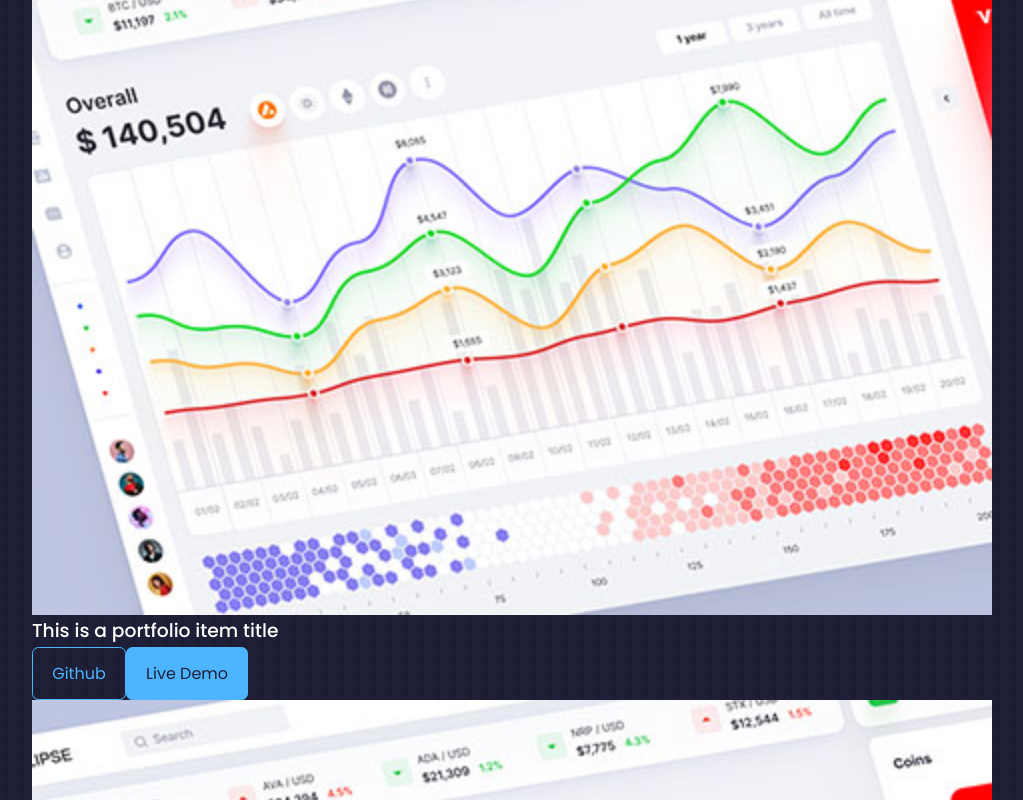
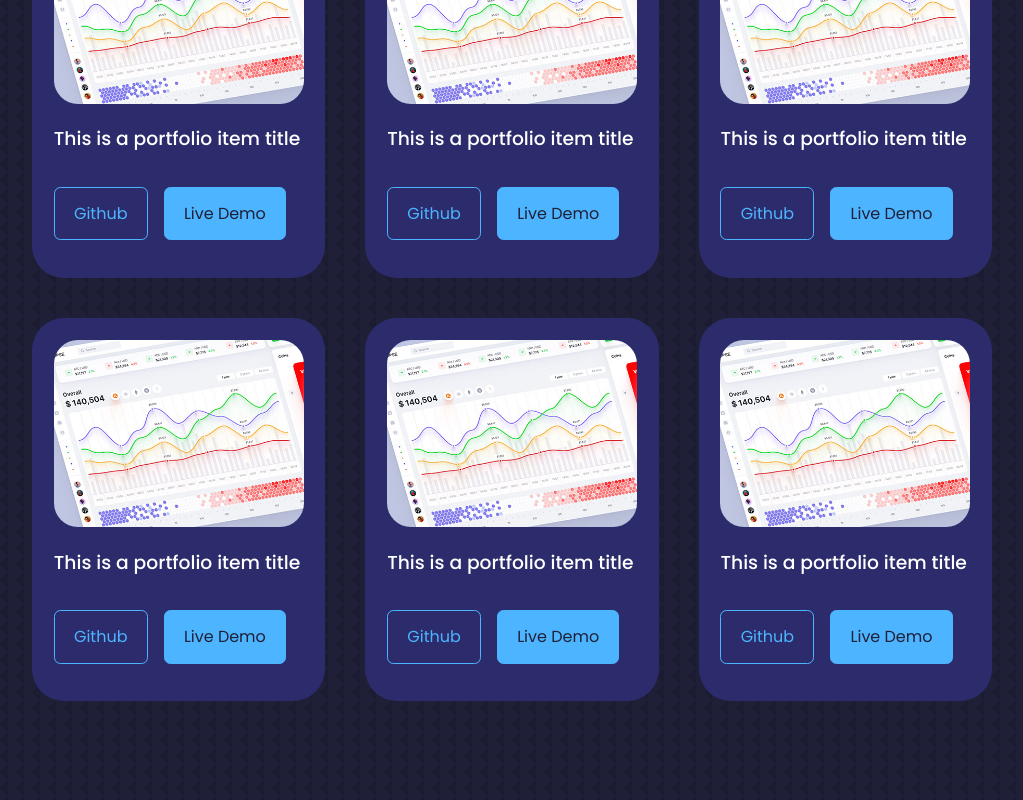
Before and after one commit to jasonkartz7/Wedding-App, a React (Create React App) app: page / in a window 1280 px wide. Shown: the part 3220-4020 px from the top of the page, without its empty margins (128-1151 px from the left). Built offline with nearby package versions, Linux system fonts and the light colour scheme.

Commit message:
portfolio css

```diff
--- a/src/components/portfolio/Portfolio.jsx
+++ b/src/components/portfolio/Portfolio.jsx
@@ -13,54 +13,66 @@
       <h5>My Recent Work</h5>
       <h2>Portfolio</h2>
 
-      <div className="container porfolio_container">
+      <div className="container portfolio_container">
         <article className='portfolio_item'>
           <div className="portfolio_item-image">
             <img src={IMG1} alt="" />
           </div>
           <h3>This is a portfolio item title</h3>
+          <div className="portfolio_item-cta">
             <a href="https://github.com" className='btn' target='_blank'>Github</a>
             <a href="https://dribbble.com/jasonkartz" className='btn btn-primary' target='_blank'>Live Demo</a>
+          </div>
         </article>
         <article className='portfolio_item'>
           <div className="portfolio_item-image">
             <img src={IMG1} alt="" />
           </div>
           <h3>This is a portfolio item title</h3>
+          <div className="portfolio_item-cta">
             <a href="https://github.com" className='btn' target='_blank'>Github</a>
             <a href="https://dribbble.com/jasonkartz" className='btn btn-primary' target='_blank'>Live Demo</a>
+          </div>
         </article>
         <article className='portfolio_item'>
           <div className="portfolio_item-image">
             <img src={IMG1} alt="" />
           </div>
           <h3>This is a portfolio item title</h3>
+          <div className="portfolio_item-cta">
             <a href="https://github.com" className='btn' target='_blank'>Github</a>
             <a href="https://dribbble.com/jasonkartz" className='btn btn-primary' target='_blank'>Live Demo</a>
+          </div>
         </article>
         <article className='portfolio_item'>
           <div className="portfolio_item-image">
             <img src={IMG1} alt="" />
           </div>
           <h3>This is a portfolio item title</h3>
+          <div className="portfolio_item-cta">
             <a href="https://github.com" className='btn' target='_blank'>Github</a>
             <a href="https://dribbble.com/jasonkartz" className='btn btn-primary' target='_blank'>Live Demo</a>
+          </div>
         </article>
         <article className='portfolio_item'>
           <div className="portfolio_item-image">
             <img src={IMG1} alt="" />
           </div>
           <h3>This is a portfolio item title</h3>
+          <div className="portfolio_item-cta">
             <a href="https://github.com" className='btn' target='_blank'>Github</a>
             <a href="https://dribbble.com/jasonkartz" className='btn btn-primary' target='_blank'>Live Demo</a>
+          </div>
         </article>
         <article className='portfolio_item'>
           <div className="portfolio_item-image">
             <img src={IMG1} alt="" />
           </div>
           <h3>This is a portfolio item title</h3>
+          <div className="portfolio_item-cta">
             <a href="https://github.com" className='btn' target='_blank'>Github</a>
             <a href="https://dribbble.com/jasonkartz" className='btn btn-primary' target='_blank'>Live Demo</a>
+          </div>
         </article>
       </div>
     </section>
--- a/src/components/portfolio/portfolio.css
+++ b/src/components/portfolio/portfolio.css
@@ -0,0 +1,51 @@
+.portfolio_container {
+    display: grid;
+    grid-template-columns: repeat(3, 1fr);
+    gap: 2.5rem;
+}
+
+.portfolio_item {
+    background: var(--color-bg-variant);
+    padding: 1.3rem;
+    border-radius: 2rem;
+    border: 1px solid transparent;
+    transition: var(--transition);
+}
+
+.portfolio_item:hover {
+    border-color: var(--color-primary-variant);
+    background: transparent;
+}
+
+.portfolio_item-image {
+    border-radius: 1.5rem;
+    overflow: hidden;
+}
+
+.portfolio_item h3{
+    margin: 1.2rem 0 2rem;
+}
+
+.portfolio_item-cta {
+    display: flex;
+    gap: 1rem;
+    margin-bottom: 1rem;
+}
+
+/* ========== MEDIA QUERIES (SMALL DEVICES) ========== */
+
+@media screen and (max-width: 1024px) {
+    .portfolio_container {
+        grid-template-columns: 1fr 1fr;
+        gap: 1.2rem;
+    }
+
+}
+
+@media screen and (max-width: 600px) {
+    .portfolio_container{
+        grid-template-columns: 1fr;
+        gap: 1rem;
+    }
+
+}
```
Lines whose indentation alone changed are shown as unchanged.
